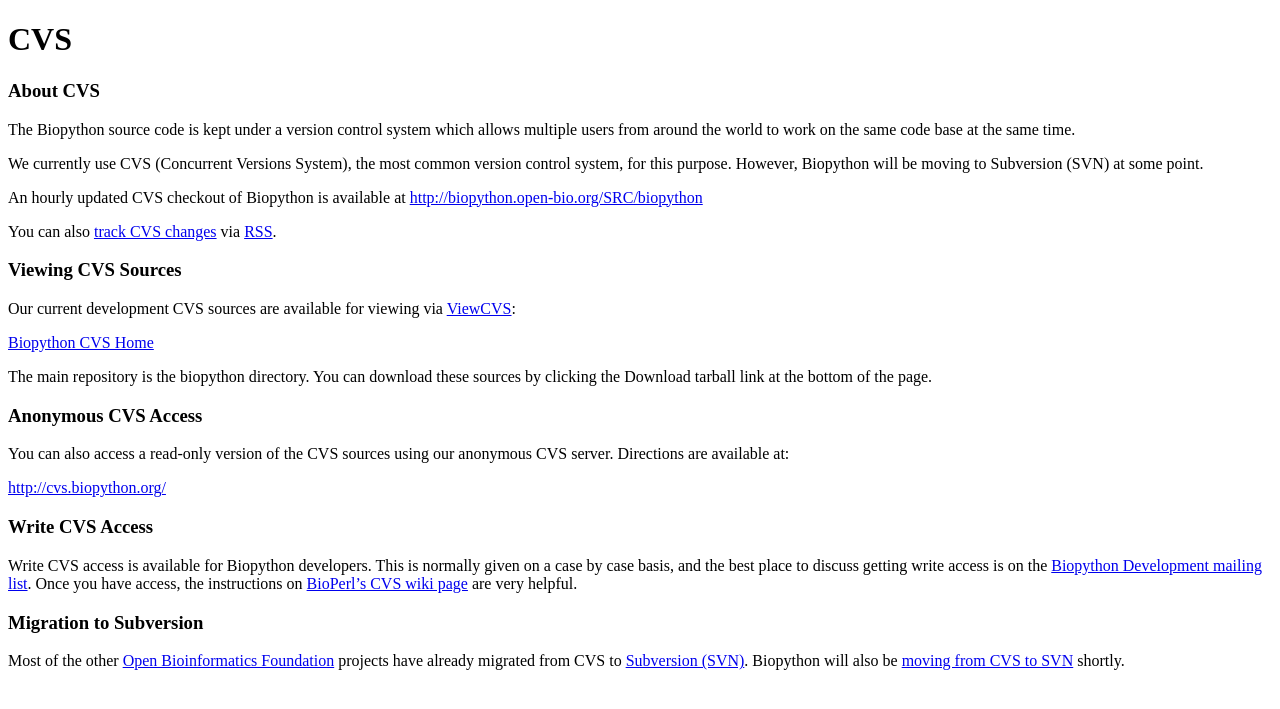
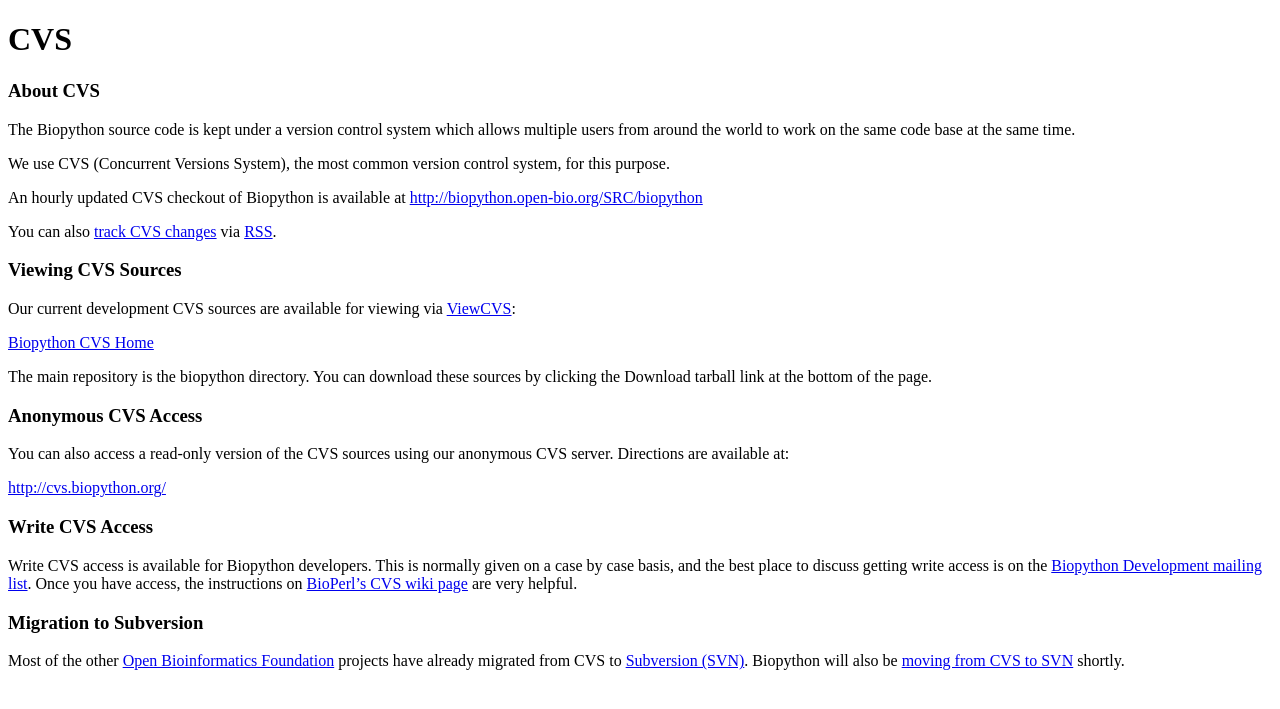
Before and after one commit to biopython/biopython.github.io, a Jekyll site: the page built from wiki/CVS.md, in a window 1280 px wide. Shown: the top 709 px of the page. Built offline with Jekyll 4.4.1, drawn with Linux system fonts in a browser that asks for light colours.

```diff
--- a/wiki/CVS.md
+++ b/wiki/CVS.md
@@ -10,9 +10,8 @@ The Biopython source code is kept under a version control system which
 allows multiple users from around the world to work on the same code
 base at the same time.
 
-We currently use CVS (Concurrent Versions System), the most common
-version control system, for this purpose. However, Biopython will be
-moving to Subversion (SVN) at some point.
+We use CVS (Concurrent Versions System), the most common version control
+system, for this purpose.
 
 An hourly updated CVS checkout of Biopython is available at
 <http://biopython.open-bio.org/SRC/biopython>
```
Also changed, not shown: 1 other file.
